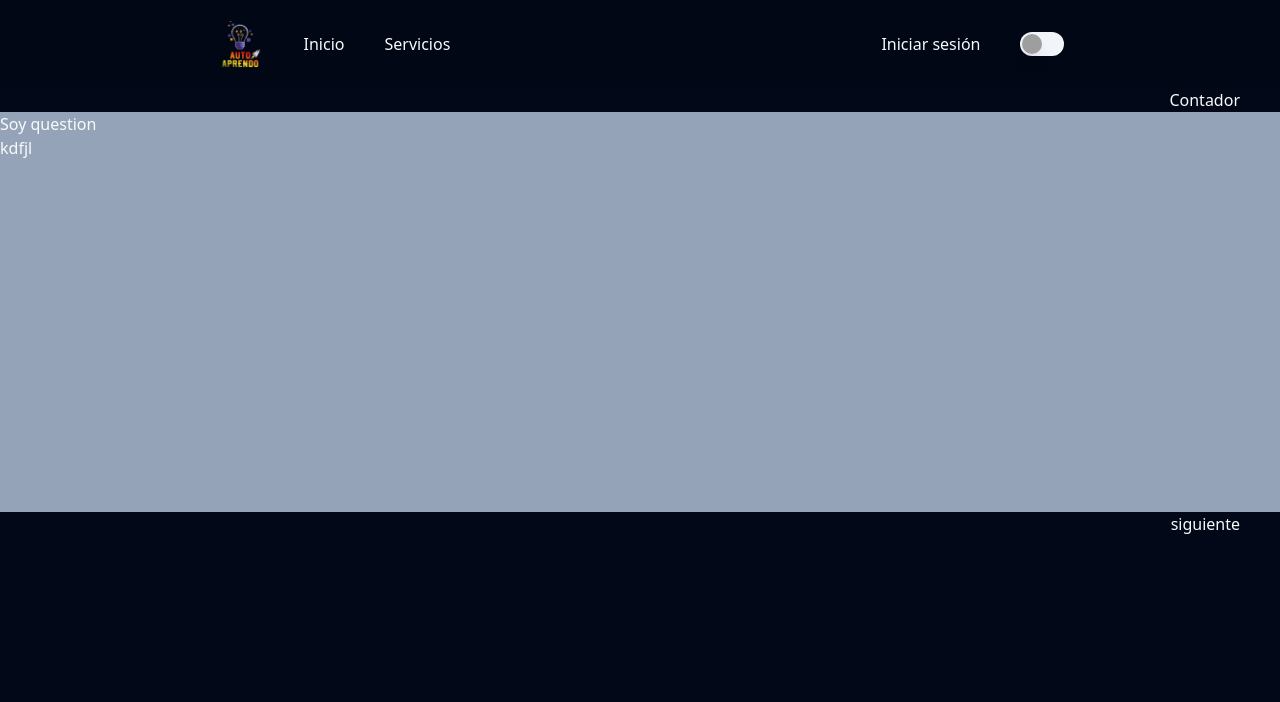
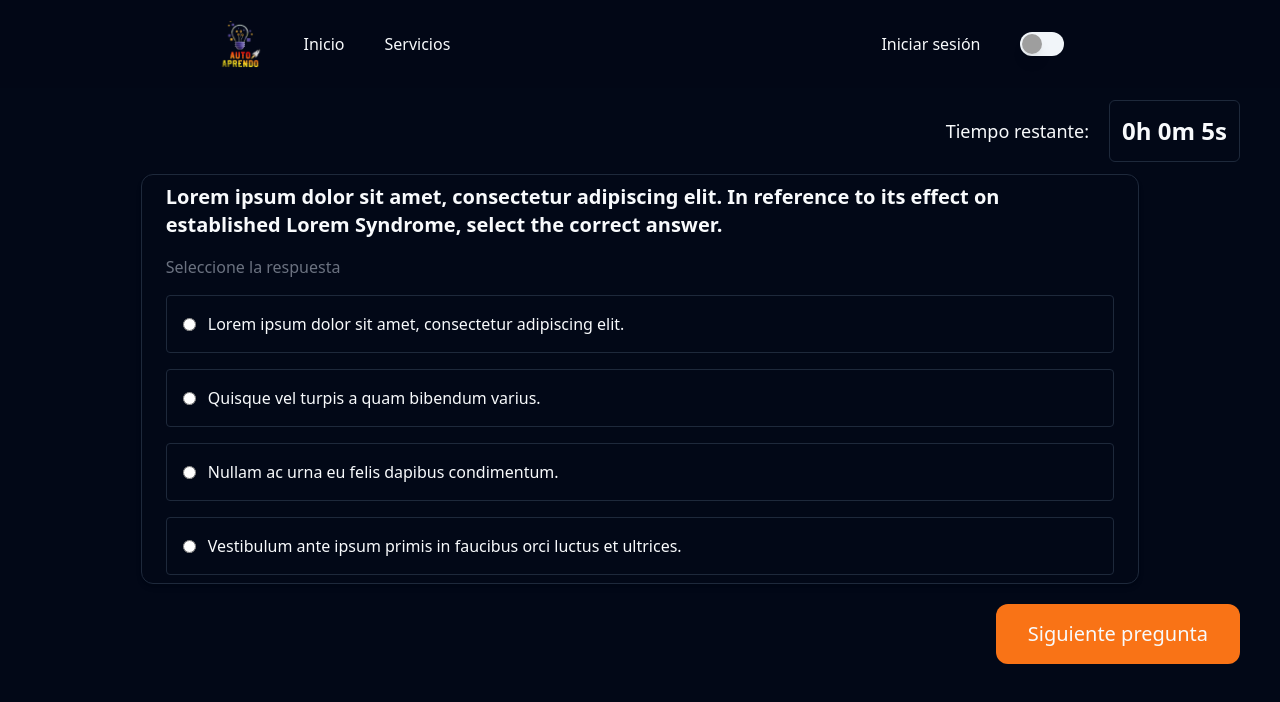
Before and after one commit to sebastianbarrerah/autoA, a React (Vite) app: page /preguntas in a window 1280 px wide. Shown: the top 702 px of the page. Built offline with nearby package versions, Linux system fonts and the light colour scheme; grey boxes are pictures that could not be loaded.

Commit message:
Add zustand

```diff
--- a/package.json
+++ b/package.json
@@ -10,6 +10,7 @@
     "preview": "vite preview"
   },
   "dependencies": {
+    "@monaco-editor/react": "^4.6.0",
     "@radix-ui/react-dropdown-menu": "^2.1.1",
     "@radix-ui/react-slot": "^1.1.0",
     "@radix-ui/react-switch": "^1.1.0",
@@ -17,6 +18,7 @@
     "clsx": "^2.1.1",
     "dom": "^0.0.3",
     "lucide-react": "^0.435.0",
+    "monaco-editor": "^0.51.0",
     "react": "^18.3.1",
     "react-countdown": "^2.3.6",
     "react-dom": "^18.3.1",
@@ -24,7 +26,8 @@
     "react-router-dom": "^6.26.1",
     "router": "^1.3.8",
     "tailwind-merge": "^2.5.2",
-    "tailwindcss-animate": "^1.0.7"
+    "tailwindcss-animate": "^1.0.7",
+    "zustand": "^4.5.5"
   },
   "devDependencies": {
     "@eslint/js": "^9.9.0",
--- /dev/null
+++ b/src/components/question/CountDown.tsx
@@ -0,0 +1,41 @@
+import { useTimeStore } from '@/store/time-store';
+import Countdown from 'react-countdown';
+
+
+const CountDown = () => {
+  const stateTimeChage = useTimeStore( state => state.timeChange);
+
+  // Función que se ejecuta cuando el contador termina
+  const completionHandler = () => {
+    alert('El tiempo se termino');
+    stateTimeChage()
+
+  };
+
+  // Renderiza el tiempo que disminuye en el contador con estilos personalizados
+  const renderer = ({ hours, minutes, seconds, completed }: { hours: number, minutes: number, seconds: number, completed: boolean }) => {
+    if (completed) {
+      // Renderizado cuando el tiempo se agota
+      return <span className='text-red-600 text-xl p-3 my-3'>Tiempo terminado!</span>;
+    } else {
+      // Renderizado mientras el tiempo está corriendo
+      return (
+        <div className='text-[24px] font-bold p-3 my-3 rounded-md border'>
+          <span>{hours}h </span>
+          <span>{minutes}m </span>
+          <span>{seconds}s</span>
+        </div>
+      );
+    }
+  };
+
+  return (
+    <Countdown
+      date={Date.now() + 10000} // establece fecha de finalización
+      onComplete={completionHandler} // Función a ejecutar cuando termine el temporizador
+      renderer={renderer} // Función para personalizar la visualización
+    />
+  );
+};
+
+export default CountDown;
--- /dev/null
+++ b/src/components/question/Editor.tsx
@@ -0,0 +1,24 @@
+import MonacoEditor from '@monaco-editor/react'
+
+const CodeEditor = () => {
+  const handleEditorChange = (value: string | undefined) => {
+    console.log('Editor value changed:', value);
+  };
+
+  return (
+    <MonacoEditor
+      height="400px"
+      width="100%"
+      defaultLanguage="javascript"
+      defaultValue="Escribe aqui tu respuesta"
+      onChange={handleEditorChange}
+      theme="vs-dark"
+      options={{
+        selectOnLineNumbers: true,
+        automaticLayout: true,
+      }}
+    />
+  );
+};
+
+export default CodeEditor;
--- a/src/components/question/Question.tsx
+++ b/src/components/question/Question.tsx
@@ -1,18 +1,33 @@
+import CountDown from "./CountDown";
+// import CodeEditor from "./Editor";
+import Quiz from "./Quiz";
+
 const Question = () => {
+
   return (
-    <main className="h-screen">
-    <section className="flex justify-end px-10">
-        <button>Contador</button>
-    </section>
-    <section className="bg-slate-400 h-1/2">
-        <h1>Soy question</h1>
-        kdfjl
-    </section>
-    <section className="flex justify-end px-10">
-        <button>siguiente</button>
-    </section>
+    <main className="h-full">
+      <section className="flex gap-5 justify-end px-4 sm:px-10">
+        <button className="text-lg">Tiempo restante: </button>
+        <CountDown />
+      </section>
+
+      <section className={`flex flex-col gap-2 sm:flex-row `}>
+        <div className="w-full px-2 sm:px-4">
+          <Quiz />
+        </div>
+
+        {/* <div className="w-full sm:w-1/2 px-2 sm:px-4">
+          <CodeEditor />
+        </div> */}
+      </section>
+
+      <section className="flex justify-end px-4 sm:px-10">
+        <button className="px-6 py-3 sm:px-8 sm:py-4 bg-orange-500 rounded-xl my-5 text-base sm:text-xl transition-all hover:bg-slate-300 dark:hover:bg-slate-800">
+          Siguiente pregunta
+        </button>
+      </section>
     </main>
-  )
-}
+  );
+};
 
 export default Question;
--- /dev/null
+++ b/src/components/question/Quiz.tsx
@@ -0,0 +1,74 @@
+import { useTimeStore } from '@/store/time-store';
+import React, { useState } from 'react';
+
+const Quiz = () => {
+  const stateTime = useTimeStore( state => state.timeDown);
+
+  const [selectedOption, setSelectedOption] = useState<string | null>(null);
+
+  const handleOptionChange = (event: React.ChangeEvent<HTMLInputElement>) => {
+    setSelectedOption(event.target.value);
+  };
+
+  console.log(stateTime);
+
+
+  return (
+    <div className={`mx-auto rounded-xl shadow-md space-y-4 border px-6 py-2 w-4/5 ${!stateTime? "pointer-events-none opacity-30": ''}`}>
+      <h2 className="text-xl font-bold">Lorem ipsum dolor sit amet, consectetur adipiscing elit. In reference to its effect on established Lorem Syndrome, select the correct answer.</h2>
+      <p className="text-gray-500">Seleccione la respuesta</p>
+      <form className="space-y-4">
+        <div className={`p-4 border rounded cursor-pointer hover:bg-slate-300 dark:hover:bg-slate-800 ${selectedOption === 'A' ? 'bg-orange-500' : ''}`}>
+          <label className="flex items-center space-x-3 cursor-pointer">
+            <input
+              type="radio"
+              value="A"
+              checked={selectedOption === 'A'}
+              onChange={handleOptionChange}
+              className="form-radio cursor-pointer"
+            />
+            <span>Lorem ipsum dolor sit amet, consectetur adipiscing elit.</span>
+          </label>
+        </div>
+        <div className={`p-4 border rounded cursor-pointer hover:bg-slate-300 dark:hover:bg-slate-800 ${selectedOption === 'B' ? 'bg-orange-500' : ''}`}>
+          <label className="flex items-center space-x-3 cursor-pointer">
+            <input
+              type="radio"
+              value="B"
+              checked={selectedOption === 'B'}
+              onChange={handleOptionChange}
+              className="form-radio cursor-pointer"
+            />
+            <span>Quisque vel turpis a quam bibendum varius.</span>
+          </label>
+        </div>
+        <div className={`p-4 border rounded cursor-pointer hover:bg-slate-300 dark:hover:bg-slate-800 ${selectedOption === 'C' ? 'bg-orange-500' : ''}`}>
+          <label className="flex items-center space-x-3 cursor-pointer">
+            <input
+              type="radio"
+              value="C"
+              checked={selectedOption === 'C'}
+              onChange={handleOptionChange}
+              className="form-radio cursor-pointer"
+            />
+            <span>Nullam ac urna eu felis dapibus condimentum.</span>
+          </label>
+        </div>
+        <div className={`p-4 border rounded cursor-pointer hover:bg-slate-300 dark:hover:bg-slate-800 ${selectedOption === 'D' ? 'bg-orange-500' : ''}`}>
+          <label className="flex items-center space-x-3 cursor-pointer">
+            <input
+              type="radio"
+              value="D"
+              checked={selectedOption === 'D'}
+              onChange={handleOptionChange}
+              className="form-radio cursor-pointer"
+            />
+            <span>Vestibulum ante ipsum primis in faucibus orci luctus et ultrices.</span>
+          </label>
+        </div>
+      </form>
+    </div>
+  );
+};
+
+export default Quiz;
--- /dev/null
+++ b/src/store/time-store.ts
@@ -0,0 +1,11 @@
+import { create } from "zustand";
+
+interface TimeInterface {
+    timeDown: boolean;
+    timeChange: () => void
+}
+
+export const useTimeStore = create<TimeInterface>( (set) => ({
+    timeDown: true,
+    timeChange: () => set(() => ({timeDown: false}))
+}) )
```
Also changed, not shown: 1 other file (tests, documents, lock files or other folders).
